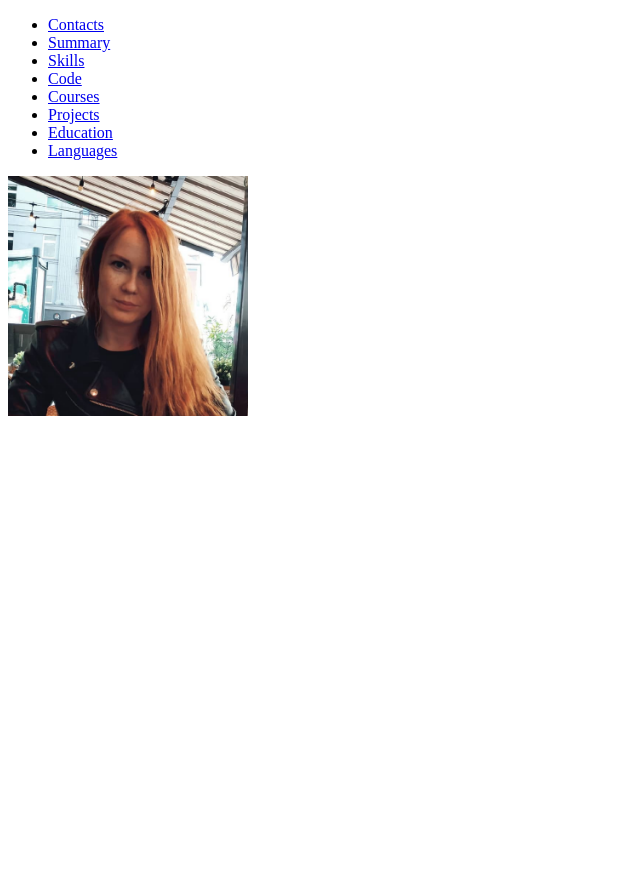
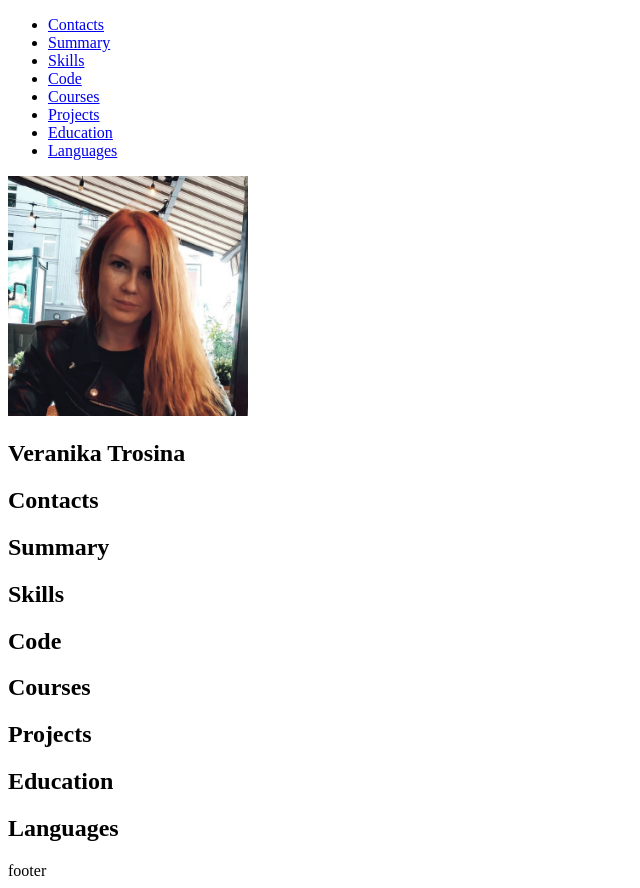
Before and after one commit to VeranikaTrosina/rsschool-cv, a plain HTML site: page index.html in a window 1280 px wide. Shown: the whole page, without its empty margins (0-640 px from the left). Before the commit the page ends 800 px from the top, so only its background shows below. Drawn offline with Linux system fonts and the light colour scheme.

Commit message:
add sections

```diff
--- a/index.html
+++ b/index.html
@@ -24,6 +24,37 @@
     </header>
     <main class="main-container"></main>
     <img src="./assets/img/photo.png" alt="my photo" width="240" height="240">
-
+    <div class="container"></div>
+    <section class="section" id="profile">
+        <h1 class="section-title">Veranika Trosina</h1>
+    </section>
+    <section class="section" id="contacts">
+        <h2 class="section-title">Contacts</h2>
+    </section>
+    <section class="section" id="skills">
+        <h2 class="section-title">Summary</h2>
+    </section>
+    <section class="section">
+        <h2 class="section-title">Skills</h2>
+    </section>
+    <section class="section" id="code">
+        <h2 class="section-title">Code</Code></h2>
+    </section>
+    <section class="section" id="courses">
+        <h2 class="section-title">Courses</h2>
+    </section>
+    <section class="section" id="projects">
+        <h2 class="section-title">Projects</h2>
+    </section>
+    <section class="section" id="education">
+        <h2 class="section-title">Education</h2>
+    </section>
+    <section class="section" id="languages">
+        <h2 class="section-title">Languages</h2>
+    </section>
+</main>
+<footer class="footer">
+    <div class="container">footer</div>
+</footer>
 </body>
 </html>
```
